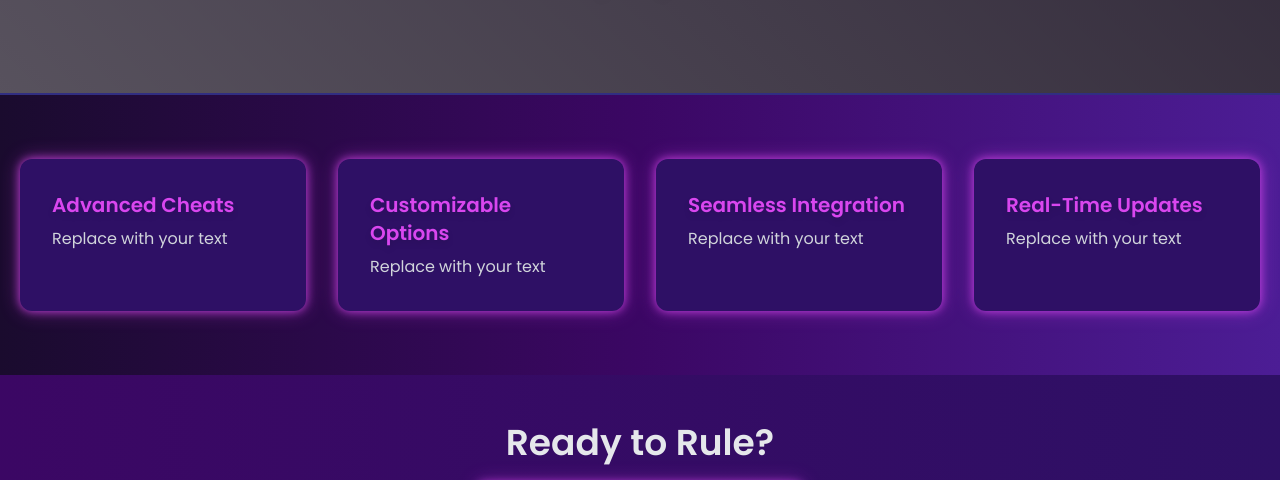
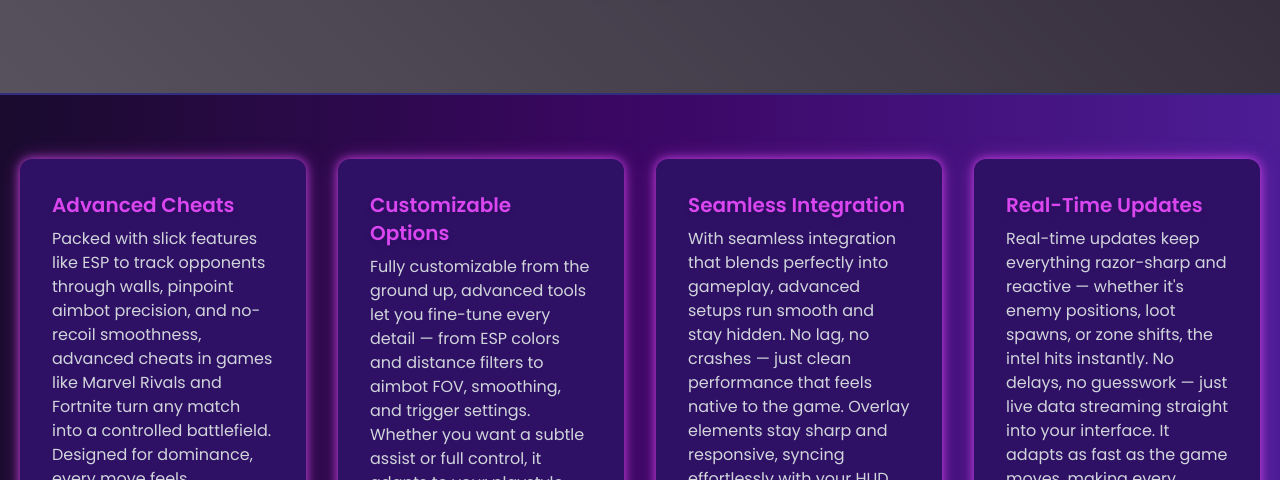
Before and after one commit to getethereality/getethereality.github.io, a plain HTML site: page index.html in a window 1280 px wide. Shown: the part 295-775 px from the top of the page. Drawn offline with nearby package versions, Linux system fonts and the light colour scheme; placeholder pictures from the web are drawn by us.

Commit message:
Update index.html

```diff
--- a/index.html
+++ b/index.html
@@ -52,19 +52,19 @@
   <section class="features grid grid-cols-1 md:grid-cols-2 lg:grid-cols-4 gap-8 px-5 py-16 opacity-0 animate-fadeIn [animation-delay:0.5s]">
     <div class="feature bg-[#2e1065] p-8 rounded-xl neon-glow neon-glow-hover transform hover:-translate-y-2 transition-all duration-300">
       <h3 class="text-xl font-semibold text-fuchsia-500 drop-shadow-md">Advanced Cheats</h3>
-      <p class="text-base text-gray-300 mt-2">Replace with your text</p>
+      <p class="text-base text-gray-300 mt-2">Packed with slick features like ESP to track opponents through walls, pinpoint aimbot precision, and no-recoil smoothness, advanced cheats in games like Marvel Rivals and Fortnite turn any match into a controlled battlefield. Designed for dominance, every move feels calculated, every shot lands clean. With a clean interface and seamless integration, it’s less about playing the game — more about owning it.</p>
     </div>
     <div class="feature bg-[#2e1065] p-8 rounded-xl neon-glow neon-glow-hover transform hover:-translate-y-2 transition-all duration-300">
       <h3 class="text-xl font-semibold text-fuchsia-500 drop-shadow-md">Customizable Options</h3>
-      <p class="text-base text-gray-300 mt-2">Replace with your text</p>
+      <p class="text-base text-gray-300 mt-2">Fully customizable from the ground up, advanced tools let you fine-tune every detail — from ESP colors and distance filters to aimbot FOV, smoothing, and trigger settings. Whether you want a subtle assist or full control, it adapts to your playstyle. Slick menus, hotkey binds, and on-the-fly tweaks make it feel less like a cheat and more like a personal command center built for domination.</p>
     </div>
     <div class="feature bg-[#2e1065] p-8 rounded-xl neon-glow neon-glow-hover transform hover:-translate-y-2 transition-all duration-300">
       <h3 class="text-xl font-semibold text-fuchsia-500 drop-shadow-md">Seamless Integration</h3>
-      <p class="text-base text-gray-300 mt-2">Replace with your text</p>
+      <p class="text-base text-gray-300 mt-2">With seamless integration that blends perfectly into gameplay, advanced setups run smooth and stay hidden. No lag, no crashes — just clean performance that feels native to the game. Overlay elements stay sharp and responsive, syncing effortlessly with your HUD for real-time awareness without clutter. It’s built to feel like part of the engine — invisible to the eye, unstoppable in action.</p>
     </div>
     <div class="feature bg-[#2e1065] p-8 rounded-xl neon-glow neon-glow-hover transform hover:-translate-y-2 transition-all duration-300">
       <h3 class="text-xl font-semibold text-fuchsia-500 drop-shadow-md">Real-Time Updates</h3>
-      <p class="text-base text-gray-300 mt-2">Replace with your text</p>
+      <p class="text-base text-gray-300 mt-2">Real-time updates keep everything razor-sharp and reactive — whether it's enemy positions, loot spawns, or zone shifts, the intel hits instantly. No delays, no guesswork — just live data streaming straight into your interface. It adapts as fast as the game moves, making every decision faster, every play smarter, and every move ahead of the curve.</p>
     </div>
   </section>
 
```
